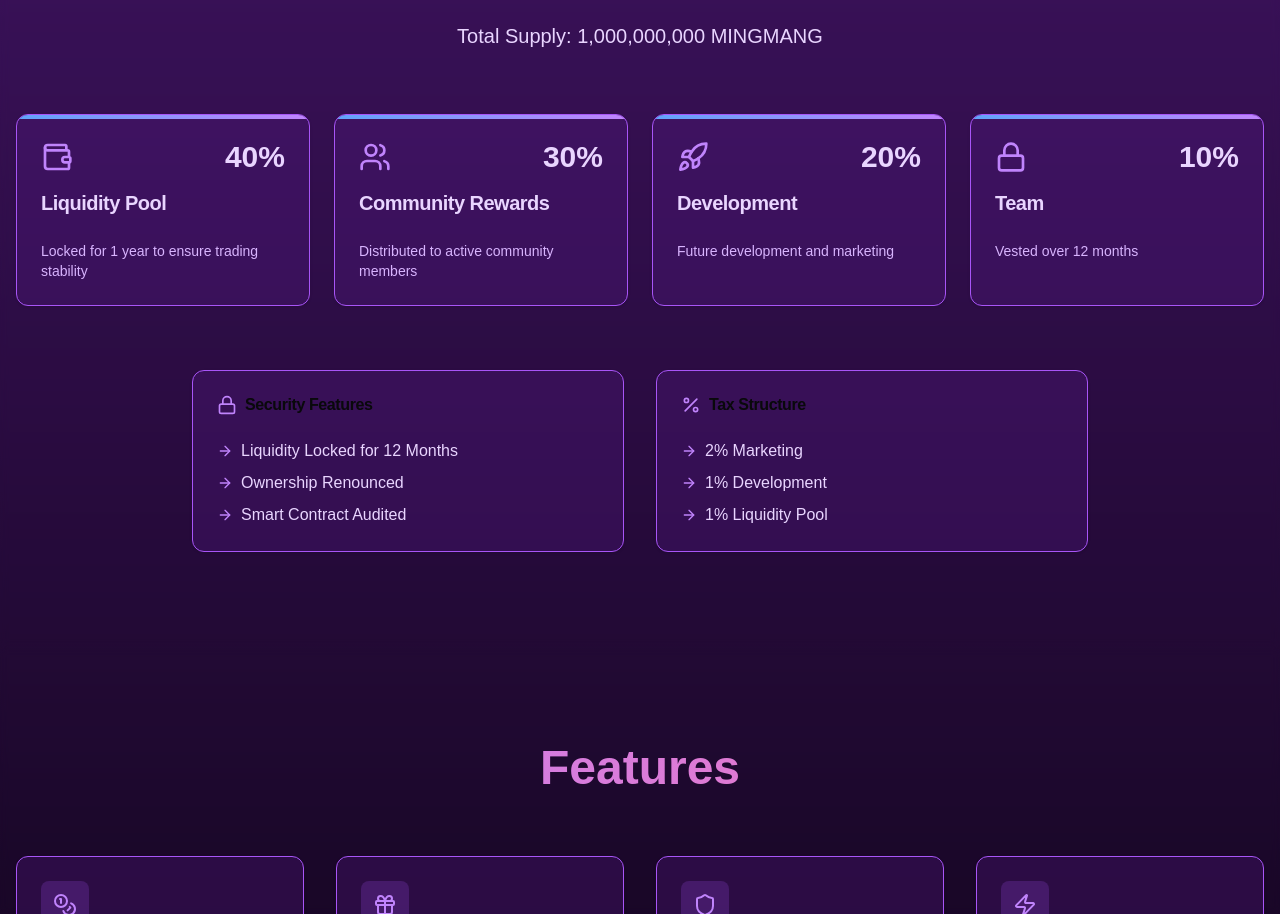
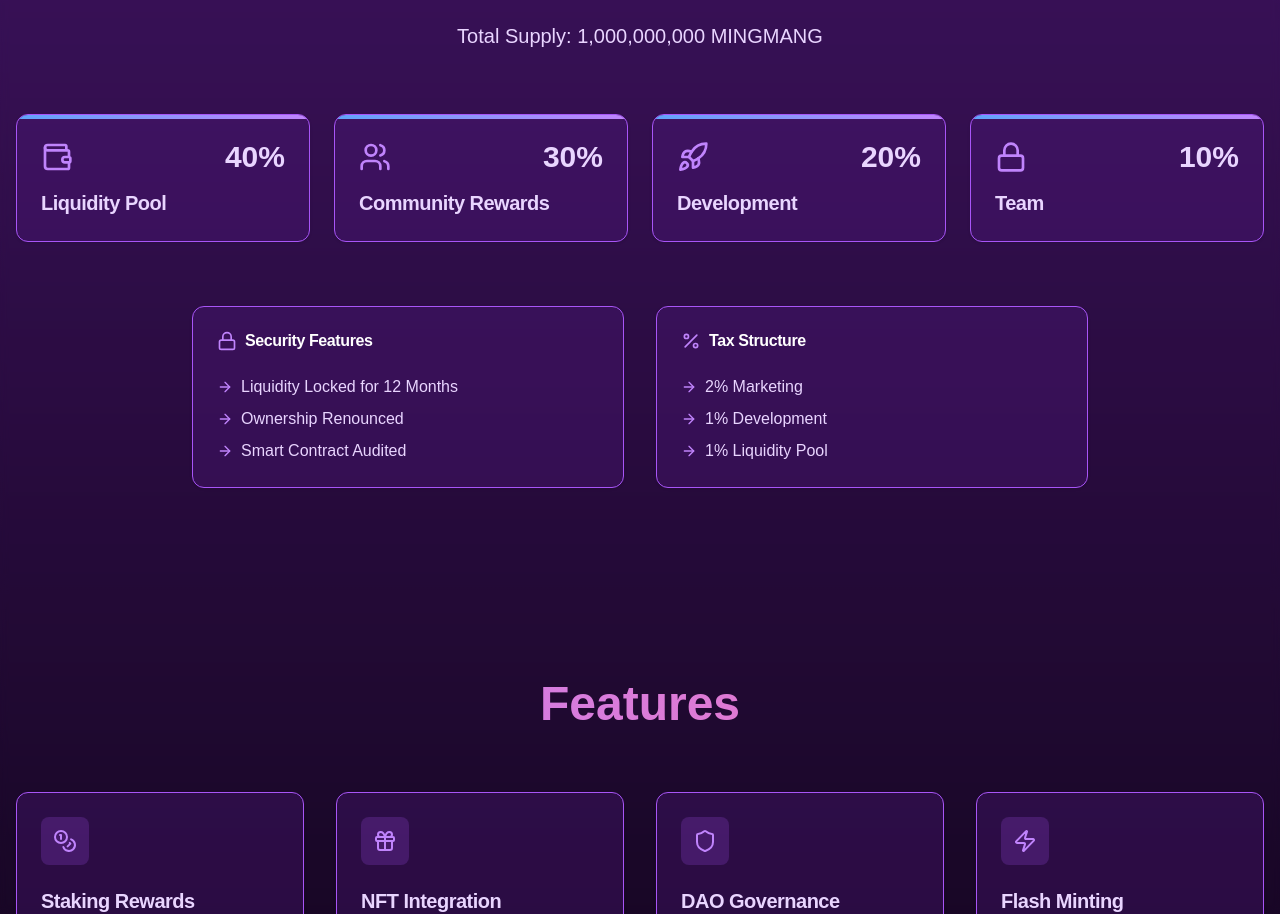
Before and after one commit to iflames1/stx-linkbarn-page-generator, a Next.js app: page / in a window 1280 px wide. Shown: the part 938-1852 px from the top of the page. Built offline with nearby package versions, Linux system fonts and the light colour scheme.

Commit message:
style: animate tokenomics

```diff
--- a/package.json
+++ b/package.json
@@ -20,6 +20,7 @@
     "react": "19.0.0-rc-02c0e824-20241028",
     "react-dom": "19.0.0-rc-02c0e824-20241028",
     "react-icons": "^5.3.0",
+    "react-intersection-observer": "^9.13.1",
     "tailwind-merge": "^2.5.4",
     "tailwindcss-animate": "^1.0.7"
   },
--- a/src/app/tokenomics.tsx
+++ b/src/app/tokenomics.tsx
@@ -1,7 +1,10 @@
+"use client";
 import React from "react";
 import { ArrowRight, Percent, Wallet, Users, Lock, Rocket } from "lucide-react";
 import { Card, CardHeader, CardTitle, CardContent } from "@/components/ui/card";
 import { TOKENOMICS } from "@/lib/types";
+import { useInView } from "react-intersection-observer";
+import { motion } from "framer-motion";
 
 interface TokenomicsProps {
   tokenomics: TOKENOMICS;
@@ -21,6 +24,10 @@ export default function Tokenomics({
     "Tax Structure": Percent,
   };
 
+  const { ref, inView } = useInView({
+    threshold: 0.01,
+  });
+
   return (
     <section className="py-24 relative">
       <div className="absolute inset-0 bg-purple-900/10 backdrop-blur-sm"></div>
@@ -38,11 +45,23 @@ export default function Tokenomics({
         <div className="grid grid-cols-1 md:grid-cols-2 lg:grid-cols-4 gap-6 mb-16">
           {tokenomics.distribution.map((item, index) => {
             const IconComponent = icons[item.title as keyof typeof icons];
+
             return (
-              <Card
+              <motion.div
                 key={index}
-                className="bg-purple-900/30 border-purple-500 overflow-hidden relative transform hover:scale-105 transition-all duration-300"
+                ref={ref}
+                initial={{ opacity: 0, y: 0, scale: 0.9 }}
+                animate={{
+                  opacity: inView && 1,
+                  y: inView ? 0 : 50,
+                  scale: inView ? 1 : 0.99,
+                }}
+                transition={{
+                  duration: 0.8,
+                  delay: index * 0.3, // Adjust the delay multiplier as needed
+                }}
               >
+                <Card className="bg-purple-900/30 border-purple-500 overflow-hidden relative transform hover:scale-105 transition-all ">
                   <div className="absolute top-0 left-0 w-full h-1 bg-gradient-to-r from-blue-400 to-purple-400"></div>
                   <CardHeader>
                     <div className="flex items-center justify-between mb-2">
@@ -57,10 +76,8 @@ export default function Tokenomics({
                       {item.title}
                     </CardTitle>
                   </CardHeader>
-                <CardContent>
-                  <p className="text-sm text-purple-300">{item.description}</p>
-                </CardContent>
                 </Card>
+              </motion.div>
             );
           })}
         </div>
@@ -71,12 +88,26 @@ export default function Tokenomics({
             const IconComponent = icons[feature.title as keyof typeof icons];
 
             return (
+              <motion.div
+                key={index}
+                ref={ref}
+                initial={{ opacity: 0, y: 0, scale: 0.9 }}
+                animate={{
+                  opacity: inView && 1,
+                  y: inView ? 0 : 50,
+                  scale: inView ? 1 : 0.99,
+                }}
+                transition={{
+                  duration: 0.8,
+                  delay: index * 0.3, // Adjust the delay multiplier as needed
+                }}
+              >
                 <Card
                   key={index}
                   className="bg-purple-900/30 border-purple-500 transform hover:scale-105 transition-all"
                 >
                   <CardHeader>
-                  <CardTitle className="flex items-center gap-2">
+                    <CardTitle className="flex items-center gap-2 text-white">
                       {React.createElement(IconComponent, {
                         className: "h-5 w-5 text-purple-400",
                       })}
@@ -92,6 +123,7 @@ export default function Tokenomics({
                     ))}
                   </CardContent>
                 </Card>
+              </motion.div>
             );
           })}
         </div>
```
Also changed, not shown: 1 other file (tests, documents, lock files or other folders). Lines whose indentation alone changed are shown as unchanged.
